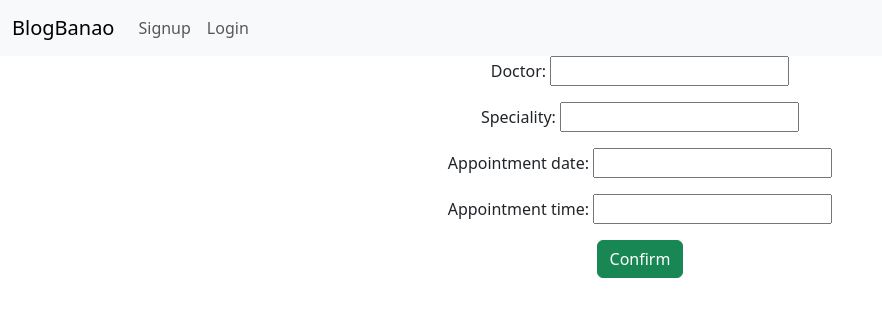
After one commit to lahotimohit/blogbanao, a Django app: page /appointment in a window 1280 px wide. The commit adds this page. Shown: the top 317 px of the page, without its empty margins (0-882 px from the left). Run offline with Django 4.2, Linux system fonts and the light colour scheme.

Commit message:
version 2.0

```diff
--- a/appbanao/forms.py
+++ b/appbanao/forms.py
@@ -1,6 +1,7 @@
 from django import forms
 from django.contrib.auth.forms import UserCreationForm
 from .models import User, Post
+
 
 class MyUserCreationForm(UserCreationForm):
     class Meta:
@@ -12,3 +13,9 @@ class BlogForm(forms.ModelForm):
     class Meta():
         model = Post
         fields = '__all__'
+
+class AppointmentForm(forms.Form):
+    Doctor = forms.CharField()
+    speciality = forms.CharField()
+    appointment_date = forms.DateTimeField(widget=forms.DateInput,input_formats=['%Y/%m/%d %H:%M'], required=True)
+    appointment_time = forms.DateTimeField(widget=forms.DateInput,input_formats= ['%Y/%m/%d %H:%M'], required=True)
--- a/appbanao/urls.py
+++ b/appbanao/urls.py
@@ -1,10 +1,15 @@
 from django.urls import path, include
 from . import views
+from django.conf import settings
+from django.conf.urls.static import static
 
 urlpatterns = [
     path('signup/', views.signup, name='signup'),
     path('add/', views.blog_add, name='addblog'),
     path('', views.posts, name="home"),
+    path('details', views.details, name="details"),
+    path('appointment', views.appointment, name="appointment"),
+    path('doctors', views.doctor_list, name="doctors"),
     path('blogs/<int:user_id>', views.user_blog, name='blogs'),
     path('<int:year>/<int:month>/<int:day>/<slug:post>', views.post_detail_view, name="post_detail"),
     path('accounts/', include('django.contrib.auth.urls'))
--- a/appbanao/views.py
+++ b/appbanao/views.py
@@ -1,9 +1,9 @@
 from django.shortcuts import render, redirect, get_object_or_404
-from django.contrib.auth.decorators import login_required
-from django.http import HttpResponseRedirect
 from django.core.paginator import Paginator, PageNotAnInteger, EmptyPage
+from django.core.mail import send_mail
 from . import models
 from . import forms
+
 
 # Create your views here.
 def signup(request):
@@ -14,6 +14,7 @@ def signup(request):
             form.save()
             return redirect('home')
     return render(request, 'appbanao/signup.html', {'form': form})
+
 
 def posts(request):
     posts = models.Post.objects.all()
@@ -27,9 +28,11 @@ def posts(request):
         posts = paginator.page(paginator.num_pages)
     return render(request, 'appbanao/posts.html', {'posts': posts,})
 
+
 def post_detail_view(request, year, month, day, post):
     post = get_object_or_404(models.Post, slug=post, status='published', publish__year=year, publish__month=month, publish__day=day)
     return render(request, 'appbanao/post_detail.html', {'post': post})
+
 
 def user_blog(request, user_id):
     if request.user.is_authenticated and request.user.role == 'Doctor':
@@ -46,3 +49,36 @@ def blog_add(request):
             form.save()
             return redirect('home')
     return render(request, 'appbanao/addblog.html', {'form': form})
+
+
+def doctor_list(request):
+    doctors = models.User.objects.filter(role='Doctor')
+    return render(request, 'appbanao/doctors.html', {'doctors': doctors})
+
+
+def appointment(request):
+    form = forms.AppointmentForm()
+    if request.method == "POST":
+        form = forms.AppointmentForm(request.POST)
+        if form.is_valid():
+            request.session['doctor'] = form.cleaned_data['Doctor']
+            request.session['speciality'] = form.cleaned_data['speciality']
+            request.session['appointment_date'] = form.cleaned_data['appointment_date'].isoformat()
+            request.session['appointment_time'] = form.cleaned_data['appointment_time'].isoformat()
+            return redirect('details')
+    return render(request, 'appbanao/appointment.html', {'form':form})
+
+
+def details(request):
+    speciality = request.session.get('speciality')
+    doctor = request.session.get('doctor')
+    mail = request.user.email
+    adate = request.session.get('appointment_date')
+    atime = request.session.get('appointment_time')
+    send_mail("Appointment of Doctor",
+              f"Congratulations your appointment with {doctor} is booked....\n"
+              f"Here are your details...\n"
+              f"Appointment Date: {adate}\n"
+              f"Appointment Time: {atime}",
+              'Mohit', [mail], fail_silently=False)
+    return render(request, 'appbanao/details.html', {'doctor': doctor,'speciality': speciality, 'adate': adate, 'atime': atime})
--- /dev/null
+++ b/templates/appbanao/appointment.html
@@ -0,0 +1,10 @@
+{% extends 'appbanao/base.html' %}
+{% block content %}
+<div class="container" align="center">
+    <form method="post">
+        {% csrf_token %}
+        {{ form.as_p }}
+        <input type="submit" value="Confirm" class="btn btn-success">
+    </form>
+</div>
+{% endblock content %}
--- a/templates/appbanao/base.html
+++ b/templates/appbanao/base.html
@@ -24,6 +24,9 @@
           <ul class="navbar-nav">
             {% if user.is_authenticated %} {% if user.role == "Doctor"%}
             <li class="nav-item">
+              <a class="nav-link active" aria-current="page" href="#">Your Appointments</a>
+            </li>
+            <li class="nav-item">
               <a class="nav-link active" aria-current="page" href="blogs/{{user.id}}">Your Blogs</a>
             </li>
             <li class="nav-item">
@@ -34,6 +37,11 @@
             <li class="nav-item">
               <a class="nav-link" href="{% url "logout" %}">Logout</a>
             </li>
+            {% if user.role == "Patient"%}
+            <li class="nav-item">
+              <a class="nav-link" href="{% url 'doctors' %}">Our Doctors</a>
+            </li>
+            {% endif %}
             {% else %}
             <li class="nav-item">
               <a class="nav-link" href="{% url "signup" %}">Signup</a>
```
Also changed, not shown: appbanao/models.py (+6 -1 lines), banaoblog/settings.py (+7 -0 lines), templates/appbanao/details.html (added, +7 -0 lines), templates/appbanao/doctors.html (added, +11 -0 lines), appbanao/migrations/0007_alter_user_profile_photo.py (added), appbanao/migrations/0008_appointment.py (added), appbanao/migrations/0009_delete_appointment.py (added), media/images/profile_photo/Ganesh_Ji.jpg (added), media/images/profile_photo/image-160x160.jpg (added), media/images/profile_photo/image-160x160_EoDIkly.jpg (added).
